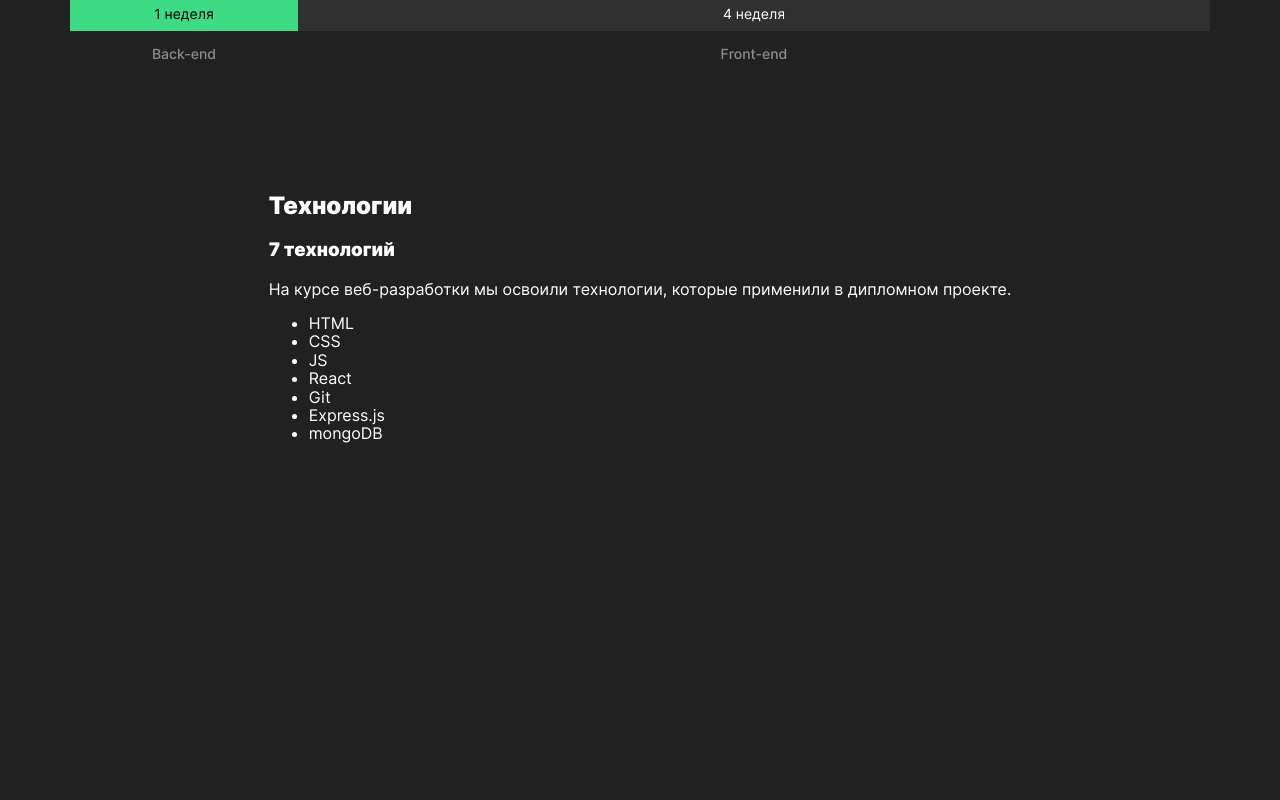
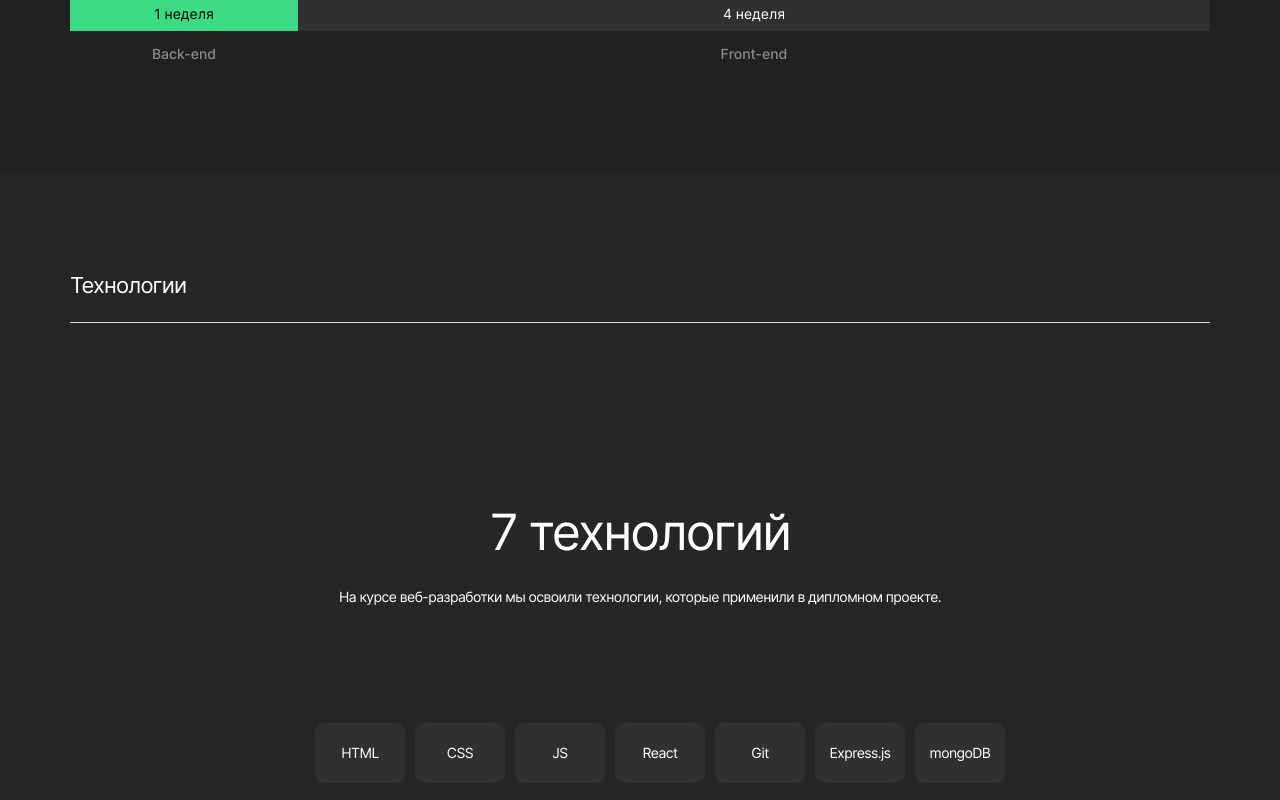
Before and after one commit to Vovkasquid/movies-explorer-frontend, a React (Create React App) app: page / in a window 1280 px wide. Shown: the part 1022-1822 px from the top of the page. Before the commit the page ends 1481 px from the top, so only its background shows below. Built offline with nearby package versions, Linux system fonts and the light colour scheme.

Commit message:
feat: отстилизовать компонент Techs

```diff
--- a/src/components/Techs/Techs.css
+++ b/src/components/Techs/Techs.css
@@ -0,0 +1,70 @@
+.techs {
+  background: hsla(0, 0%, 15%, 1);
+  display: flex;
+  flex-direction: column;
+  align-items: center;
+  justify-content: center;
+  padding: 100px 70px;
+  box-sizing: border-box;
+  width: 100%;
+}
+
+.techs__header {
+  width: 100%;
+  text-align: left;
+  padding: 0 0 23px 0;
+  margin: 0;
+  font-weight: normal;
+  font-size: 22px;
+  line-height: 27px;
+  letter-spacing: -0.04em;
+  border-bottom: 1px solid hsla(0, 0%, 85%, 1);
+}
+
+.techs__container {
+  margin: 90px 0 0 0;
+  width: 100%;
+  display: flex;
+  flex-direction: column;
+  justify-content: center;
+  align-items: center;
+}
+
+.techs__tech-counter {
+  font-weight: normal;
+  font-size: 50px;
+  line-height: 58px;
+  text-align: center;
+  letter-spacing: -0.04em;
+  margin: 90px 0 26px 0;
+}
+
+.techs__about {
+  margin: 0 0 100px 0;
+  font-weight: normal;
+  font-size: 14px;
+  line-height: 20px;
+  text-align: center;
+  letter-spacing: -0.04em;
+}
+
+.techs__techs-list {
+  display: flex;
+  gap: 10px;
+  list-style: none;
+  align-items: center;
+  justify-content:center;
+}
+
+.techs__techs-item {
+  width: 90px;
+  background: hsla(0, 0%, 19%, 1);
+  font-weight: normal;
+  font-size: 14px;
+  line-height: 17px;
+  text-align: center;
+  letter-spacing: -0.04em;
+  border-radius: 10px;
+  box-sizing: border-box;
+  padding: 21px 0 22px 0;
+}
```
